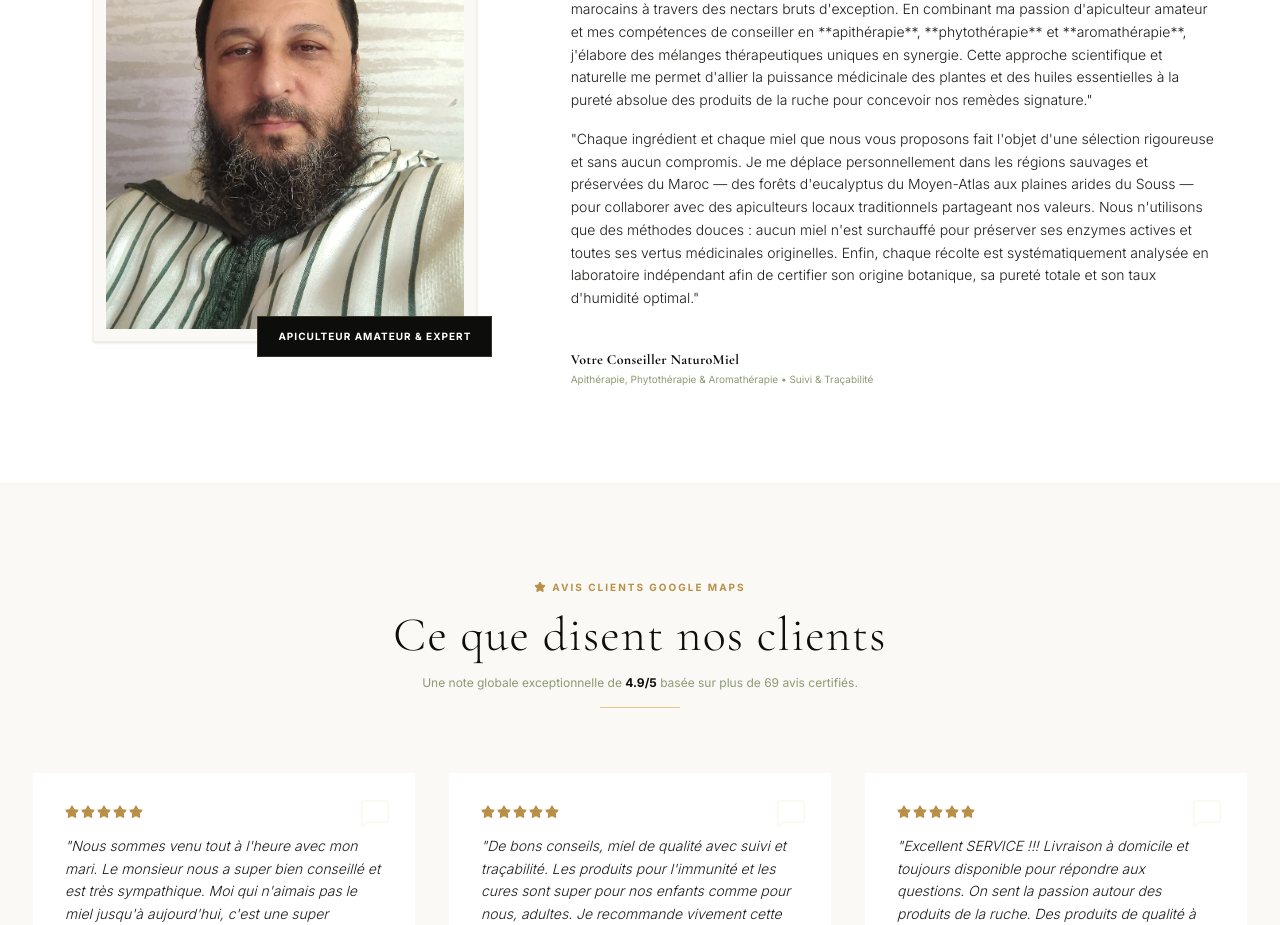
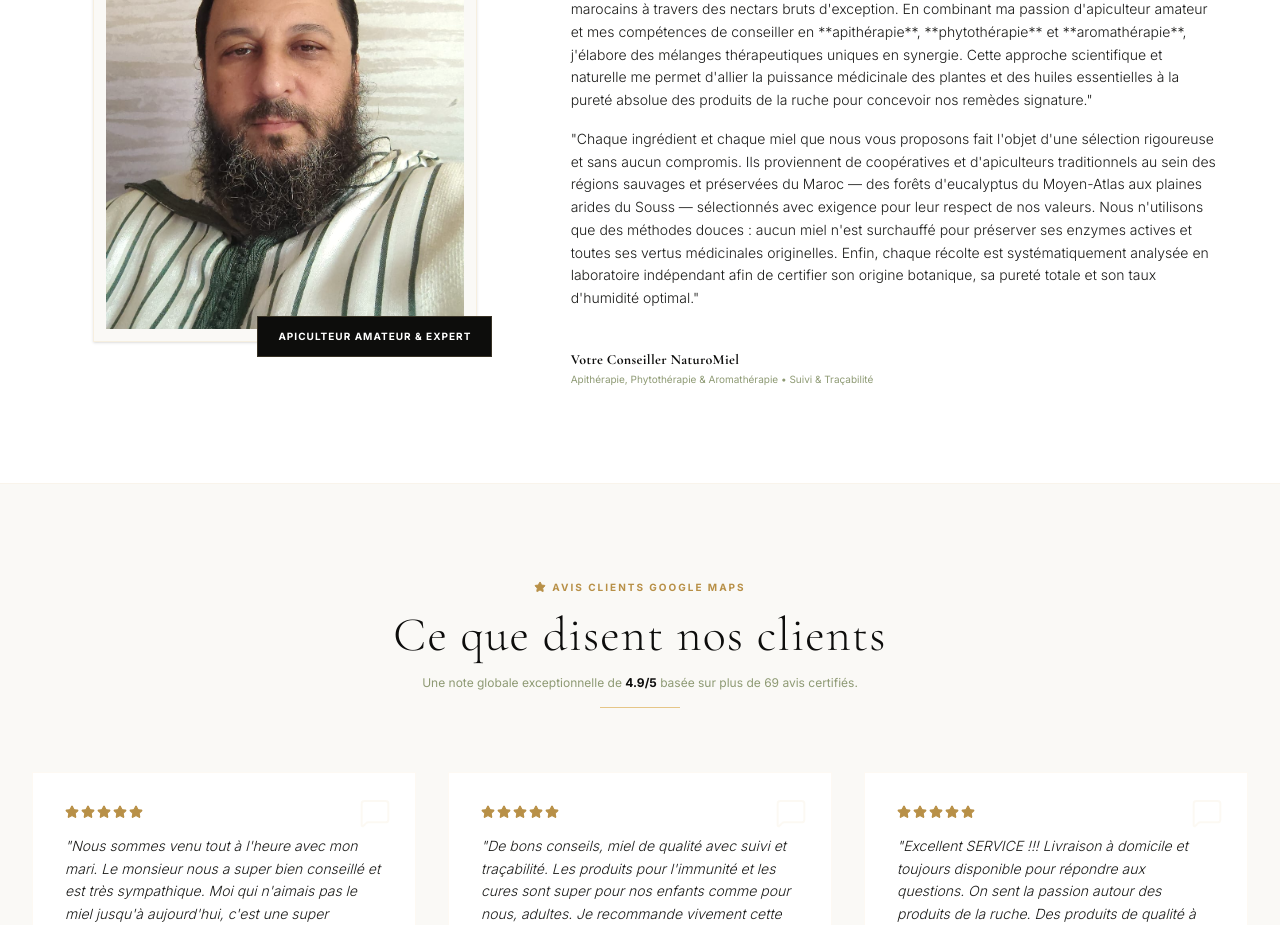
Before and after one commit to novaskilltech/naturomiel, a Next.js app: page / in a window 1280 px wide. Shown: the part 3480-4405 px from the top of the page. Built offline with nearby package versions, Linux system fonts and the light colour scheme.

Commit message:
fix: remove travel reference in founder word

```diff
--- a/src/app/page.tsx
+++ b/src/app/page.tsx
@@ -249,7 +249,7 @@ export default function Home() {
                   "Passionné depuis de nombreuses années par le monde fascinant des abeilles, j'ai fondé **NaturoMiel** avec une mission claire : vous faire découvrir la quintessence des terroirs marocains à travers des nectars bruts d'exception. En combinant ma passion d'apiculteur amateur et mes compétences de conseiller en **apithérapie**, **phytothérapie** et **aromathérapie**, j'élabore des mélanges thérapeutiques uniques en synergie. Cette approche scientifique et naturelle me permet d'allier la puissance médicinale des plantes et des huiles essentielles à la pureté absolue des produits de la ruche pour concevoir nos remèdes signature."
                 </p>
                 <p>
-                  "Chaque ingrédient et chaque miel que nous vous proposons fait l'objet d'une sélection rigoureuse et sans aucun compromis. Je me déplace personnellement dans les régions sauvages et préservées du Maroc — des forêts d'eucalyptus du Moyen-Atlas aux plaines arides du Souss — pour collaborer avec des apiculteurs locaux traditionnels partageant nos valeurs. Nous n'utilisons que des méthodes douces : aucun miel n'est surchauffé pour préserver ses enzymes actives et toutes ses vertus médicinales originelles. Enfin, chaque récolte est systématiquement analysée en laboratoire indépendant afin de certifier son origine botanique, sa pureté totale et son taux d'humidité optimal."
+                  "Chaque ingrédient et chaque miel que nous vous proposons fait l'objet d'une sélection rigoureuse et sans aucun compromis. Ils proviennent de coopératives et d'apiculteurs traditionnels au sein des régions sauvages et préservées du Maroc — des forêts d'eucalyptus du Moyen-Atlas aux plaines arides du Souss — sélectionnés avec exigence pour leur respect de nos valeurs. Nous n'utilisons que des méthodes douces : aucun miel n'est surchauffé pour préserver ses enzymes actives et toutes ses vertus médicinales originelles. Enfin, chaque récolte est systématiquement analysée en laboratoire indépendant afin de certifier son origine botanique, sa pureté totale et son taux d'humidité optimal."
                 </p>
               </div>
 
```
